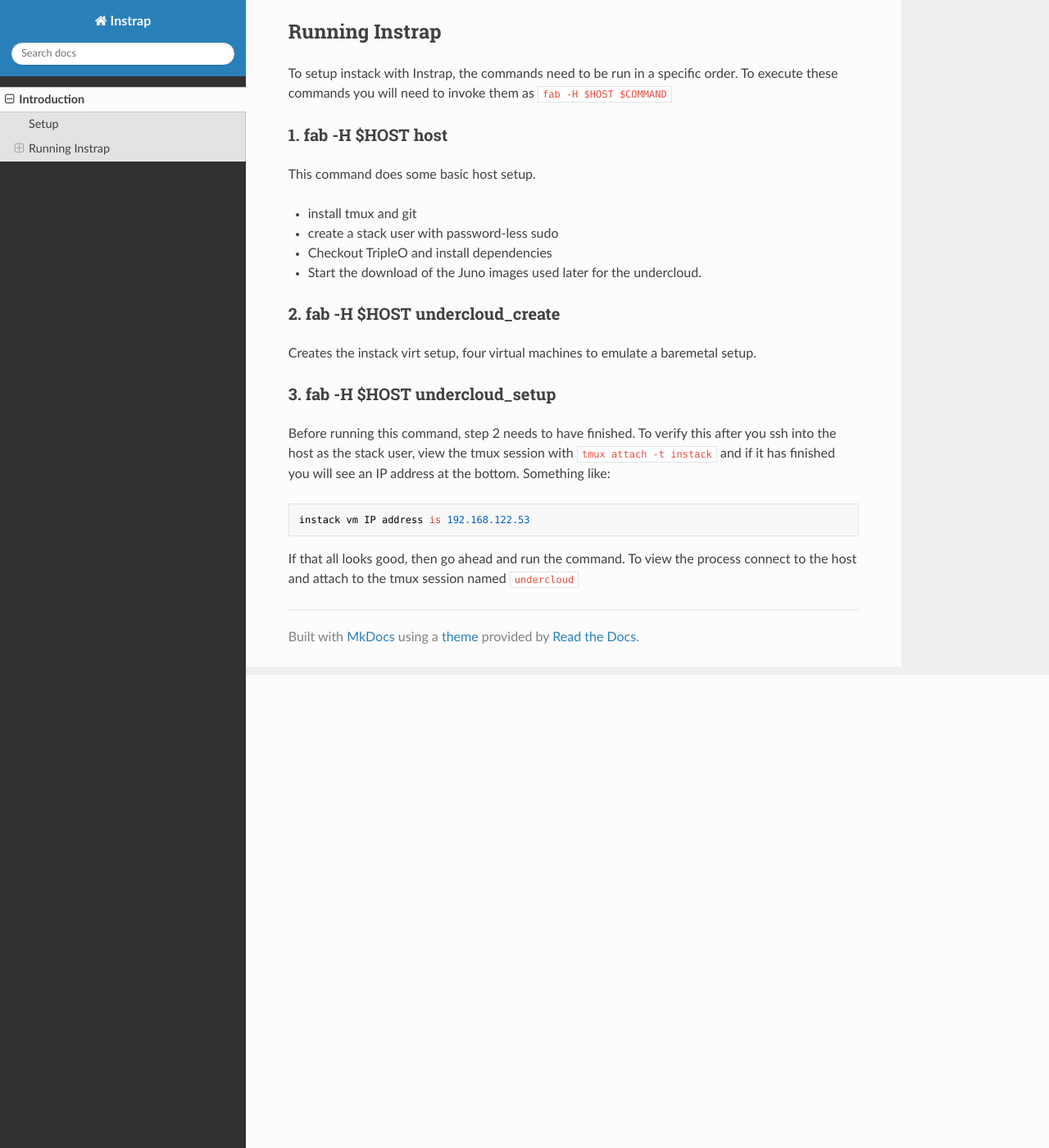
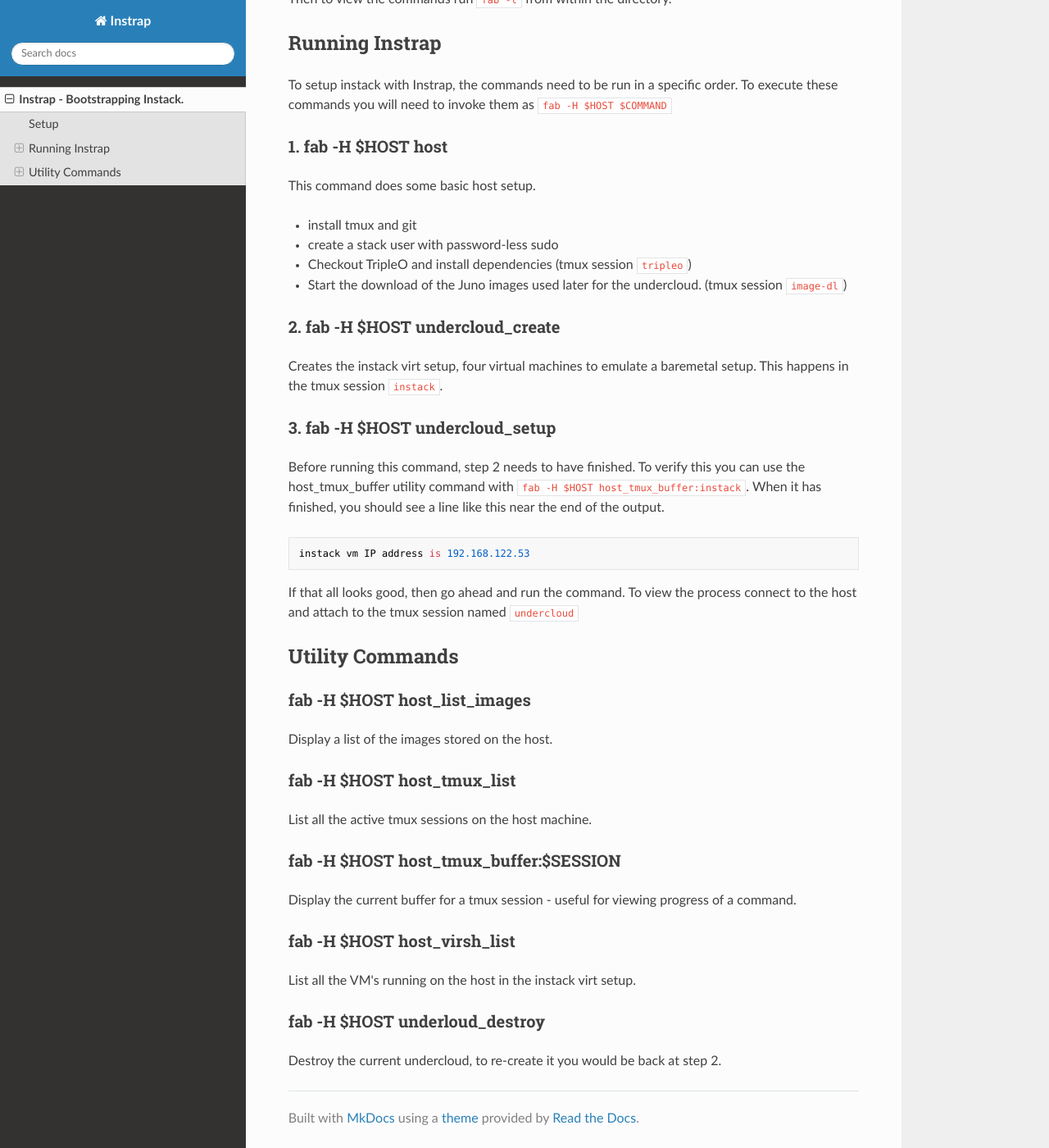
Before and after one commit to d0ugal/instrap, an MkDocs documentation site: the page built from docs/index.md, in a window 1280 px wide and 1400 px high, scrolled down 577 px. Shown: the whole window at 82% size. Built offline with MkDocs 1.6.1, drawn with Linux system fonts in a browser that asks for light colours; nearby versions of some CDN libraries; some of the changed text lies outside the part shown.

Commit message:
Update docs

```diff
--- a/docs/index.md
+++ b/docs/index.md
@@ -1,4 +1,4 @@
-# Introduction
+# Instrap - Bootstrapping Instack.
 
 Instrap is a set of utilities for automating the manual steps
 required to set up an instack installation via source with
@@ -18,8 +18,9 @@
 optional. Without it you may need sudo for some of the following
 commands.
 
-    git clone git@github.com:d0ugal/instrap.git cd instrap pip
-    install -r requirements.txt
+    git clone git@github.com:d0ugal/instrap.git
+    cd instrap
+    pip install -r requirements.txt
 
 Then to view the commands run `fab -l` from within the directory.
 
@@ -36,26 +37,56 @@
 
 - install tmux and git
 - create a stack user with password-less sudo
-- Checkout TripleO and install dependencies
+- Checkout TripleO and install dependencies (tmux session
+  `tripleo`)
 - Start the download of the Juno images used later for the
-  undercloud.
+  undercloud. (tmux session `image-dl`)
 
 ### 2. fab -H $HOST undercloud_create
 
 Creates the instack virt setup, four virtual machines to emulate
-a baremetal setup.
+a baremetal setup. This happens in the tmux session `instack`.
 
 
 ### 3. fab -H $HOST undercloud_setup
 
 Before running this command, step 2 needs to have finished. To
-verify this after you ssh into the host as the stack user, view
-the tmux session with `tmux attach -t instack` and if it has
-finished you will see an IP address at the bottom. Something
-like:
+verify this you can use the host_tmux_buffer utility command with
+`fab -H $HOST host_tmux_buffer:instack`. When it has finished, you
+should see a line like this near the end of the output.
 
     instack vm IP address is 192.168.122.53
 
 If that all looks good, then go ahead and run the command. To
 view the process connect to the host and attach to the tmux
 session named `undercloud`
+
+
+## Utility Commands
+
+
+### fab -H $HOST host_list_images
+
+Display a list of the images stored on the host.
+
+
+### fab -H $HOST host_tmux_list
+
+List all the active tmux sessions on the host machine.
+
+
+### fab -H $HOST host_tmux_buffer:$SESSION
+
+Display the current buffer for a tmux session - useful for
+viewing progress of a command.
+
+
+### fab -H $HOST host_virsh_list
+
+List all the VM's running on the host in the instack virt setup.
+
+
+### fab -H $HOST underloud_destroy
+
+Destroy the current undercloud, to re-create it you would be back
+at step 2.
--- a/fabfile.py
+++ b/fabfile.py
@@ -136,6 +136,7 @@
 
 
 def host_tmux_buffer(session):
+    """Display the current buffer for a given tmux session"""
     _tmux_buffer(session)
 
 
```
